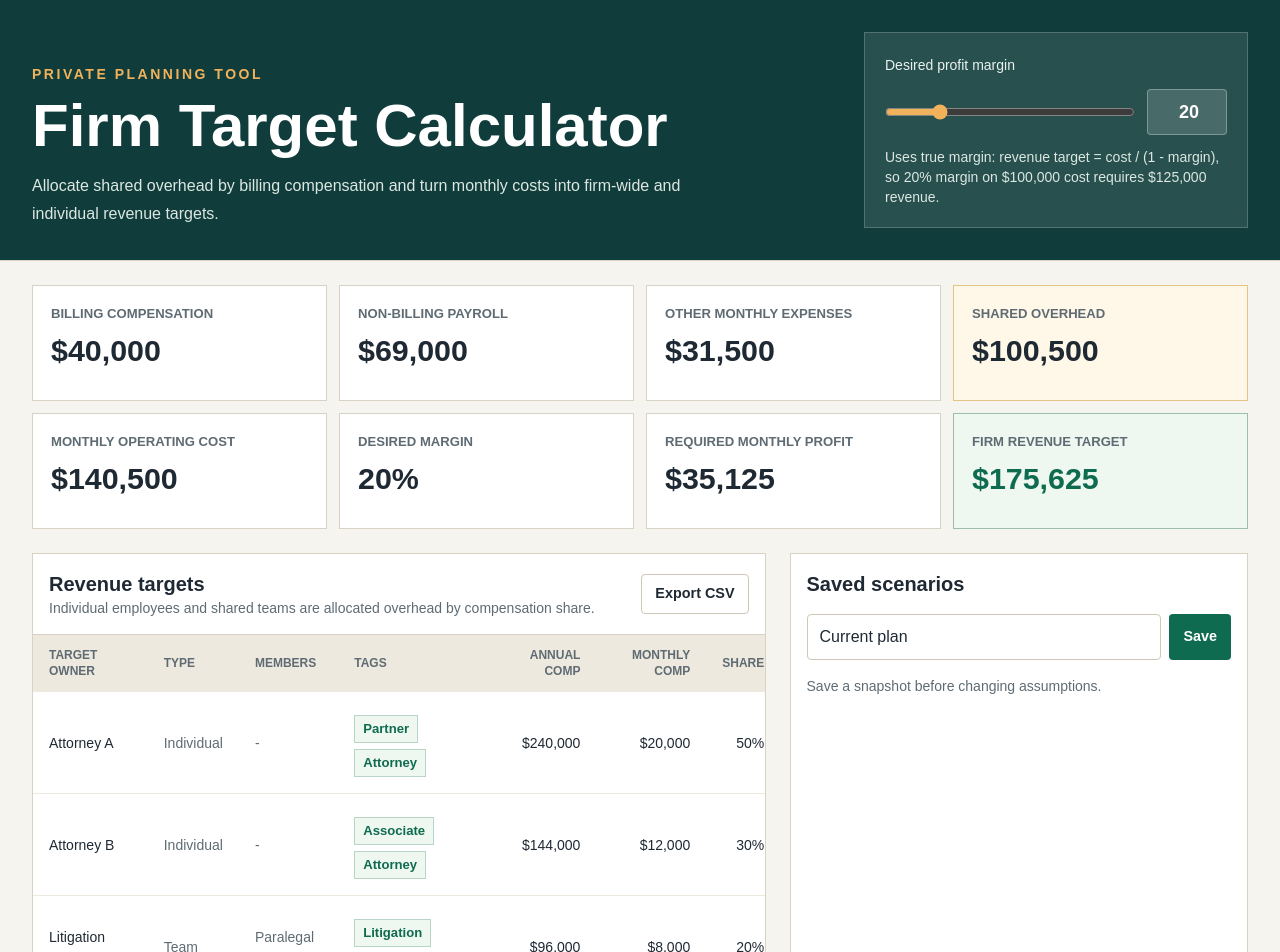
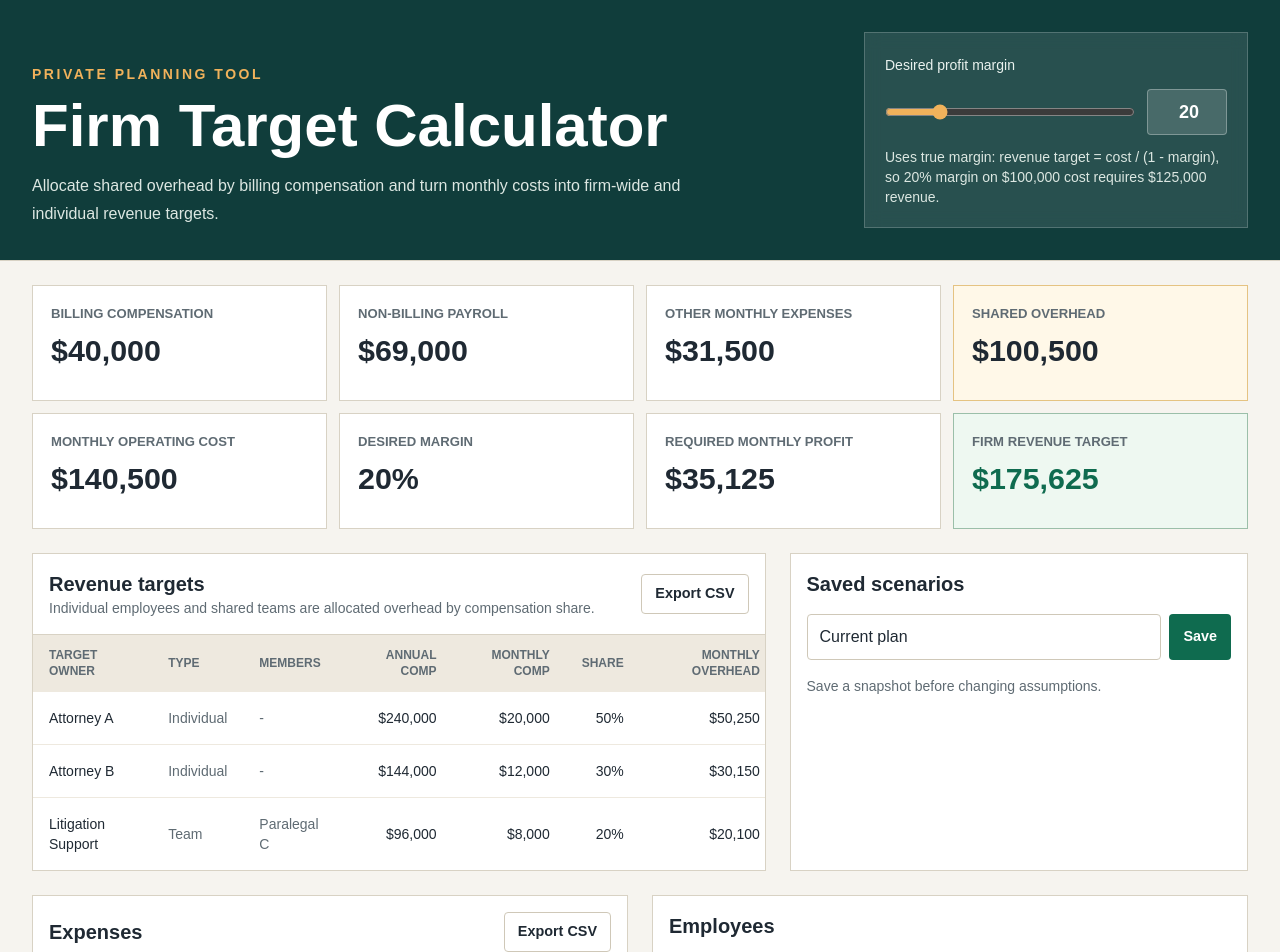
Before and after one commit to whywasmynametaken/firm-target-calculator, a Next.js app: page / in a window 1280 px wide. Shown: the top 952 px of the page. Built offline with nearby package versions, Linux system fonts and the light colour scheme.

Commit message:
Remove tags from revenue targets table

```diff
--- a/app/page.tsx
+++ b/app/page.tsx
@@ -246,10 +246,6 @@ function employeeTags(employee: Employee) {
     ...(employee.tags ?? []),
     ...(employee.title ? [employee.title] : []),
   ]);
-}
-
-function tagsLabel(tags: string[]) {
-  return tags.length ? tags.join(", ") : "No tags";
 }
 
 function normalizeEmployee(employee: Employee): Employee {
@@ -616,7 +612,6 @@ export default function Home() {
         "Target owner",
         "Type",
         "Members",
-        "Tags",
         "Annual comp",
         "Monthly comp",
         "Compensation percentage",
@@ -629,7 +624,6 @@ export default function Home() {
         target.name,
         target.type,
         target.members,
-        tagsLabel(target.tags),
         target.annualSalary,
         target.monthlyCompensation,
         (target.compensationShare * 100).toFixed(2),
@@ -719,13 +713,12 @@ export default function Home() {
               </button>
             </div>
             <div className="overflow-x-auto">
-              <table className="w-full min-w-[1240px] text-left text-sm">
+              <table className="w-full min-w-[1120px] text-left text-sm">
                 <thead className="bg-[#eee9df] text-xs uppercase text-[#5f6b73]">
                   <tr>
                     <th className="px-4 py-3">Target owner</th>
                     <th className="px-4 py-3">Type</th>
                     <th className="px-4 py-3">Members</th>
-                    <th className="px-4 py-3">Tags</th>
                     <th className="px-4 py-3 text-right">Annual comp</th>
                     <th className="px-4 py-3 text-right">Monthly comp</th>
                     <th className="px-4 py-3 text-right">Share</th>
@@ -742,9 +735,6 @@ export default function Home() {
                       <td className="px-4 py-4 text-[#5f6b73]">{target.type}</td>
                       <td className="max-w-56 px-4 py-4 text-[#5f6b73]">
                         {target.members || target.title || "-"}
-                      </td>
-                      <td className="max-w-60 px-4 py-4">
-                        <TagList tags={target.tags} />
                       </td>
                       <td className="px-4 py-4 text-right">{currency(target.annualSalary)}</td>
                       <td className="px-4 py-4 text-right">{currency(target.monthlyCompensation)}</td>
```
